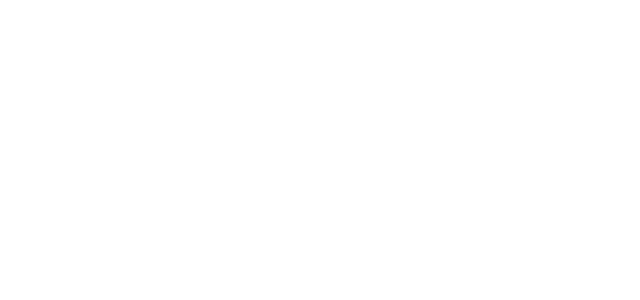
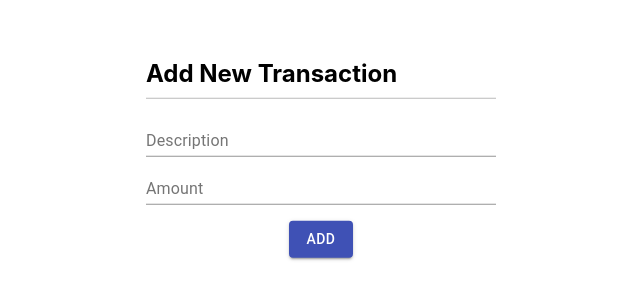
Before and after one commit to CocoaPebble/SSI_Expense_Tracker, a React (Create React App) app: page / in a window 1280 px wide. Shown: the part 292-592 px from the top of the page, without its empty margins (319-959 px from the left). Built offline with nearby package versions, Linux system fonts and the light colour scheme.

Commit message:
add transaction

```diff
--- a/package.json
+++ b/package.json
@@ -3,11 +3,14 @@
   "version": "0.1.0",
   "private": true,
   "dependencies": {
+    "@material-ui/core": "^4.11.0",
     "@testing-library/jest-dom": "^4.2.4",
     "@testing-library/react": "^9.5.0",
     "@testing-library/user-event": "^7.2.1",
     "react": "^16.13.1",
     "react-dom": "^16.13.1",
+    "react-hook-form": "^6.8.1",
+    "react-number-format": "^4.4.1",
     "react-scripts": "3.4.3"
   },
   "scripts": {
--- a/src/App.css
+++ b/src/App.css
@@ -36,3 +36,25 @@
     transform: rotate(360deg);
   }
 }
+
+.container {
+  margin: 30px auto;
+  width: 350px;
+  position: absolute;
+  top: 50%;
+  left: 50%;
+  transform: translate(-50%, -50%);
+  text-align: center;
+}
+
+.h2 {
+  border-bottom: 1px solid #bbb;
+  padding-bottom: 10px;
+  margin: 40px 0 10px;
+  text-align: left;
+}
+
+.textfield {
+  width: 100%;
+  padding: 10px;
+}
--- a/src/components/AddTransaction.jsx
+++ b/src/components/AddTransaction.jsx
@@ -1,5 +1,38 @@
 import React from 'react';
+import { useForm } from 'react-hook-form';
+import { TextField, Button } from '@material-ui/core';
+import '../App.css'
 
-export default function AddTransaction() {
-    return <div></div>;
+export default function App() {
+    const { register, handleSubmit, errors } = useForm();
+    const onSubmit = data => console.log(data);
+    // console.log(errors);
+
+    return (
+        <div className='container'>
+            <h2 className='h2'> Add New Transaction</h2>
+            <form onSubmit={handleSubmit(onSubmit)}>
+                <TextField
+                    className='textfield'
+                    id="description"
+                    label="Description"
+                    type="text"
+                    name="Descriptions"
+                    inputRef={register({ required: true, maxLength: 80 })}
+                />
+
+                <TextField
+                    className='textfield'
+                    id="amount"
+                    label="Amount"
+                    prefix="$"
+                    type="text"
+                    name="Amount"
+                    inputRef={register({ required: true, maxLength: 100, pattern: /^\$?([0-9]{1,3},([0-9]{3},)*[0-9]{3}|[0-9]+)(\.[0-9][0-9])?$/i })}
+                />
+                <p></p>
+                <Button className='btn-submit' type="submit" variant="contained" color="primary"> Add </Button>
+            </form>
+        </div>
+    );
 }
```
Also changed, not shown: 1 other file (tests, documents, lock files or other folders).
